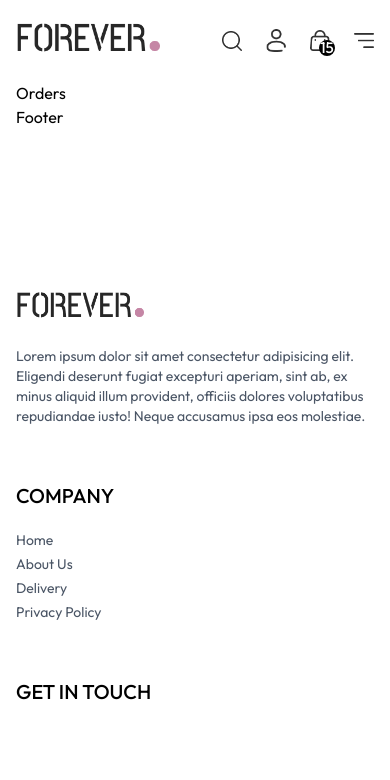
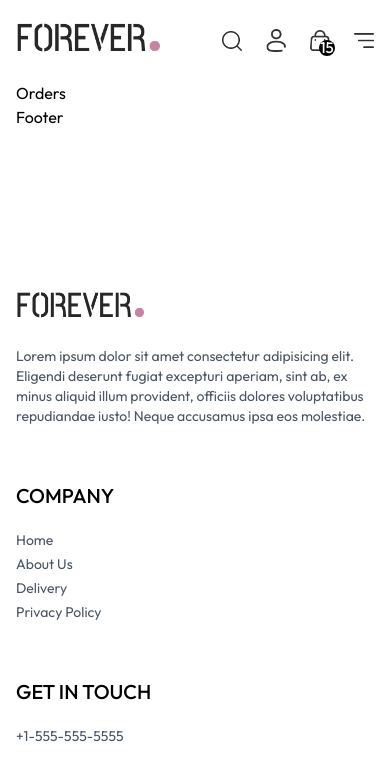
Before and after one commit to hellokristinafaye/clothing-ecommerce, a React (Vite) app: page /orders in a window 390 px wide. Shown: the top 780 px of the page. Built offline with nearby package versions, Linux system fonts and the light colour scheme.

Commit message:
Placeholder phone number added

```diff
--- a/src/components/Footer.jsx
+++ b/src/components/Footer.jsx
@@ -28,7 +28,10 @@ const Footer = () => {
 
         <div className="">
           <p className="text-xl font-medium mb-5">GET IN TOUCH</p>
-          <ul className="flex flex-col gap-1 text-gray-600"></ul>
+                  <ul className="flex flex-col gap-1 text-gray-600">
+                      <li className="">+1-555-555-5555</li>
+                      <li className=""></li>
+          </ul>
         </div>
       </div>
     </div>
```
